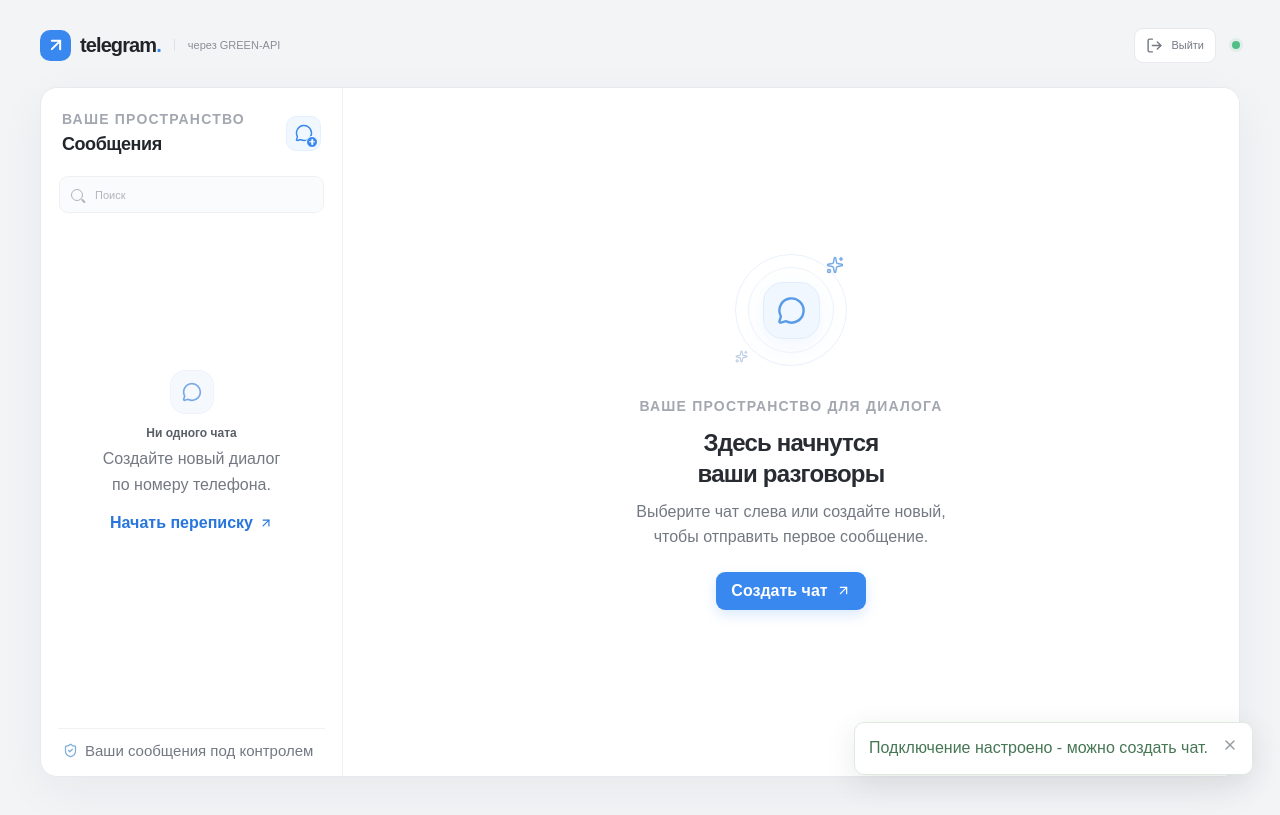
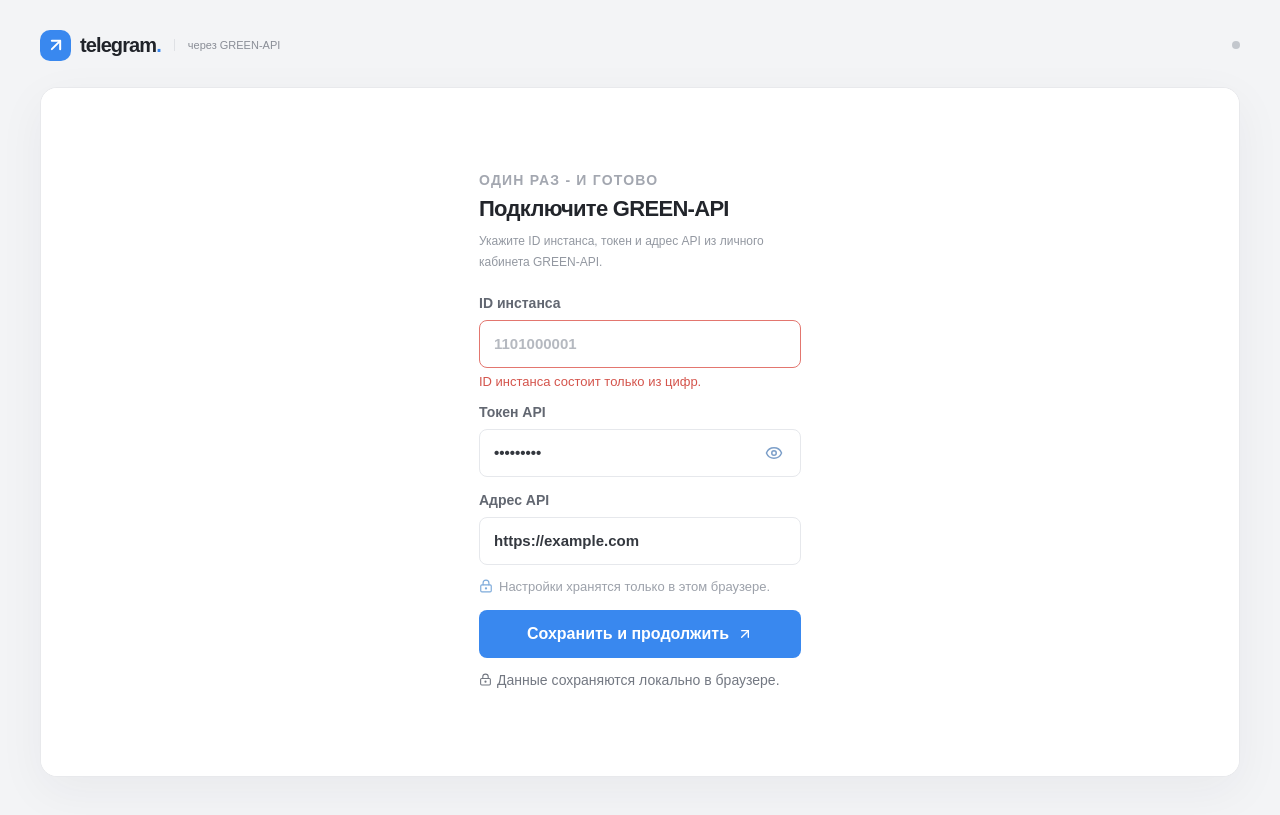
Before and after one commit to DmAlexandrovv/Messenger, a React (Vite) app: page / in a window 1280 px wide. Both pictures are taken after typing "Sample", "Sample123", "https://example.com" into the empty fields and a click on the button "Сохранить и продолжить". Built offline with nearby package versions, Linux system fonts and the light colour scheme.

Commit message:
feat: добавил валидацию подключения GREEN-API через getStateInstance и ввод только цифр в полях номера телефона и ID инстанса

```diff
--- a/src/components/ConversationPanel.tsx
+++ b/src/components/ConversationPanel.tsx
@@ -17,6 +17,7 @@
 import type { ConversationScreen } from "../types/ui";
 import { SettingsForm } from "./SettingsForm";
 import { ConversationSettings } from "./ConversationSettings";
+import { onlyDigits } from "../services/credentials";
 
 interface ConversationPanelProps {
   screen: ConversationScreen;
@@ -42,6 +43,8 @@
   onCreateNewChat: () => void;
   onCancelNewChat: () => void;
 }
+
+const PHONE_MAX_DIGITS = 15;
 
 export function ConversationPanel(props: ConversationPanelProps) {
   const formRef = useRef<HTMLFormElement>(null);
@@ -109,11 +112,14 @@
             <span>+</span>
             <input
               autoFocus
-              inputMode="tel"
+              inputMode="numeric"
               type="tel"
+              autoComplete="tel"
+              pattern="[0-9]*"
+              maxLength={PHONE_MAX_DIGITS}
               value={phone}
-              onChange={(event) => onPhoneChange(event.target.value)}
-              placeholder="+7 900 123-45-67"
+              onChange={(event) => onPhoneChange(onlyDigits(event.target.value, PHONE_MAX_DIGITS))}
+              placeholder="7 900 123 45 67"
               required
             />
           </div>
@@ -178,14 +184,6 @@
           </div>
         </div>
         <div className="header-actions">
-          <button
-            type="button"
-            className="icon-button"
-            aria-label="Информация о чате"
-            onClick={() => onNotice(activePhone + " · Telegram")}
-          >
-            <MoreHorizontal size={20} />
-          </button>
           <button
             type="button"
             className="icon-button close-chat-button"
--- a/src/components/SettingsForm.tsx
+++ b/src/components/SettingsForm.tsx
@@ -1,8 +1,9 @@
-import { useState, type FormEvent } from "react";
+import { useEffect, useRef, useState, type FormEvent } from "react";
 import { ArrowUpRight, Eye, EyeOff, LockKeyhole } from "lucide-react";
-import type { GreenApiCredentials } from "../types/greenApi";
+import type { GreenApiCredentials, InstanceState } from "../types/greenApi";
 import {
   Field,
+  FieldError,
   Input,
   InputWithAction,
   PrimaryButton,
@@ -10,6 +11,27 @@
   SettingsFormRoot,
   FieldAction,
 } from "../styles/SettingsStyles";
+import {
+  ID_INSTANCE_MAX_DIGITS,
+  normalizeCredentials,
+  onlyDigits,
+  validateCredentials,
+  type CredentialsErrors,
+} from "../services/credentials";
+import { getInstanceState } from "../services/greenApi";
+
+const STATE_ERRORS: Record<Exclude<InstanceState, "authorized">, string> = {
+  notAuthorized: "Инстанс найден, но не авторизован. Войдите в Telegram-аккаунт в кабинете GREEN-API.",
+  blocked: "Инстанс заблокирован. Обратитесь в поддержку GREEN-API.",
+  sleepMode: "Телефон инстанса не в сети. Подключите его и попробуйте снова.",
+  starting: "Инстанс ещё запускается. Повторите попытку через минуту.",
+  suspended: "Работа инстанса приостановлена - проверьте лимиты тарифа GREEN-API.",
+  yellowCard: "Работа инстанса приостановлена - проверьте лимиты тарифа GREEN-API.",
+};
+
+function errorMessage(error: unknown): string {
+  return error instanceof Error ? error.message : "Не удалось проверить инстанс. Попробуйте ещё раз.";
+}
 
 interface SettingsFormProps {
   initialCredentials: GreenApiCredentials | null;
@@ -21,28 +43,77 @@
   const [apiTokenInstance, setApiTokenInstance] = useState(initialCredentials?.apiTokenInstance ?? "");
   const [apiUrl, setApiUrl] = useState(initialCredentials?.apiUrl ?? "");
   const [showToken, setShowToken] = useState(false);
+  const [errors, setErrors] = useState<CredentialsErrors>({});
+  const [formError, setFormError] = useState("");
+  const [checking, setChecking] = useState(false);
+  const abortRef = useRef<AbortController | null>(null);
 
-  function handleSubmit(event: FormEvent<HTMLFormElement>) {
+  useEffect(() => () => abortRef.current?.abort(), []);
+
+  function resetErrors() {
+    setErrors({});
+    setFormError("");
+  }
+
+  async function handleSubmit(event: FormEvent<HTMLFormElement>) {
     event.preventDefault();
-    onSave({
-      idInstance: idInstance.trim(),
-      apiTokenInstance: apiTokenInstance.trim(),
-      apiUrl: apiUrl.trim().replace(/\/+$/, ""),
-    });
+    if (checking) return;
+
+    const credentials = normalizeCredentials({ idInstance, apiTokenInstance, apiUrl });
+    setIdInstance(credentials.idInstance);
+    setApiTokenInstance(credentials.apiTokenInstance);
+    setApiUrl(credentials.apiUrl);
+
+    const fieldErrors = validateCredentials(credentials);
+    if (Object.keys(fieldErrors).length > 0) {
+      setErrors(fieldErrors);
+      setFormError("");
+      return;
+    }
+
+    resetErrors();
+    setChecking(true);
+    abortRef.current?.abort();
+    const controller = new AbortController();
+    abortRef.current = controller;
+
+    try {
+      const state = await getInstanceState(credentials, controller.signal);
+      if (state !== "authorized") {
+        setFormError(STATE_ERRORS[state] ?? "Инстанс недоступен: состояние " + state + ".");
+        return;
+      }
+      onSave(credentials);
+    } catch (error) {
+      if (error instanceof DOMException && error.name === "AbortError") return;
+      setFormError(errorMessage(error));
+    } finally {
+      if (abortRef.current === controller) {
+        abortRef.current = null;
+        setChecking(false);
+      }
+    }
   }
 
   return (
-    <SettingsFormRoot onSubmit={handleSubmit}>
+    <SettingsFormRoot onSubmit={handleSubmit} noValidate>
       <Field>
         ID инстанса
         <Input
           autoComplete="username"
           inputMode="numeric"
+          pattern="[0-9]*"
+          maxLength={ID_INSTANCE_MAX_DIGITS}
+          aria-invalid={Boolean(errors.idInstance)}
           value={idInstance}
-          onChange={(event) => setIdInstance(event.target.value)}
+          onChange={(event) => {
+            setIdInstance(onlyDigits(event.target.value, ID_INSTANCE_MAX_DIGITS));
+            resetErrors();
+          }}
           placeholder="1101000001"
           required
         />
+        {errors.idInstance && <FieldError>{errors.idInstance}</FieldError>}
       </Field>
       <Field>
         Токен API
@@ -51,7 +122,10 @@
             autoComplete="current-password"
             type={showToken ? "text" : "password"}
             value={apiTokenInstance}
-            onChange={(event) => setApiTokenInstance(event.target.value)}
+            onChange={(event) => {
+              setApiTokenInstance(event.target.value.trim());
+              resetErrors();
+            }}
             placeholder="8asd8asd7321ek..."
             required
           />
@@ -69,17 +143,32 @@
         Адрес API
         <Input
           type="url"
+          inputMode="url"
+          aria-invalid={Boolean(errors.apiUrl)}
           value={apiUrl}
-          onChange={(event) => setApiUrl(event.target.value)}
+          onChange={(event) => {
+            setApiUrl(event.target.value);
+            resetErrors();
+          }}
           placeholder="https://api.green-api.com"
           required
         />
+        {errors.apiUrl && <FieldError>{errors.apiUrl}</FieldError>}
       </Field>
+      {formError && <FieldError role="alert">{formError}</FieldError>}
       <PrivacyNote>
         <LockKeyhole size={14} /> Настройки хранятся только в этом браузере.
       </PrivacyNote>
-      <PrimaryButton type="submit">
-        Сохранить и продолжить <ArrowUpRight size={16} />
+      <PrimaryButton type="submit" disabled={checking}>
+        {checking ? (
+          <>
+            <span className="spinner" /> Проверяем инстанс…
+          </>
+        ) : (
+          <>
+            Сохранить и продолжить <ArrowUpRight size={16} />
+          </>
+        )}
       </PrimaryButton>
     </SettingsFormRoot>
   );
--- a/src/hooks/useChatController.ts
+++ b/src/hooks/useChatController.ts
@@ -122,7 +122,7 @@
     if (!credentials || connecting) return;
     const normalizedPhone = phoneInput.replace(/\D/g, "");
     if (normalizedPhone.length < 7 || normalizedPhone.length > 15) {
-      setError("Введите номер в международном формате, например +7 900 123-45-67.");
+      setError("Введите номер в международном формате цифрами, например 79001234567.");
       return;
     }
     setConnecting(true);
--- /dev/null
+++ b/src/services/credentials.ts
@@ -0,0 +1,44 @@
+import type { GreenApiCredentials } from "../types/greenApi";
+
+export const ID_INSTANCE_MAX_DIGITS = 20;
+
+export type ValidatedField = "idInstance" | "apiUrl";
+export type CredentialsErrors = Partial<Record<ValidatedField, string>>;
+
+export function onlyDigits(value: string, maxLength: number): string {
+  return value.replace(/\D/g, "").slice(0, maxLength);
+}
+
+export function normalizeApiUrl(value: string): string {
+  const trimmed = value.trim().replace(/\/+$/, "");
+  if (!trimmed || /^[a-z][a-z\d+.-]*:\/\//i.test(trimmed)) return trimmed;
+  return "https://" + trimmed;
+}
+
+export function normalizeCredentials(values: GreenApiCredentials): GreenApiCredentials {
+  return {
+    idInstance: values.idInstance.trim(),
+    apiTokenInstance: values.apiTokenInstance.trim(),
+    apiUrl: normalizeApiUrl(values.apiUrl),
+  };
+}
+
+export function validateCredentials(values: GreenApiCredentials): CredentialsErrors {
+  const errors: CredentialsErrors = {};
+
+  if (!/^\d+$/.test(values.idInstance)) {
+    errors.idInstance = "ID инстанса состоит только из цифр.";
+  }
+
+  let url: URL | null = null;
+  try {
+    url = new URL(values.apiUrl);
+  } catch {
+    url = null;
+  }
+  if (!url || (url.protocol !== "https:" && url.protocol !== "http:") || !url.hostname.includes(".")) {
+    errors.apiUrl = "Адрес API должен быть ссылкой вида https://api.green-api.com";
+  }
+
+  return errors;
+}
--- a/src/services/greenApi.ts
+++ b/src/services/greenApi.ts
@@ -1,6 +1,15 @@
 import { endpoint } from "./endpoint";
-import type { GreenApiCredentials } from "../types/greenApi";
+import type { GreenApiCredentials, InstanceState } from "../types/greenApi";
 import type { IncomingTextNotification } from "../types/notification";
+
+function statusMessage(status: number): string {
+  if (status === 401) return "Неверный токен или ID инстанса.";
+  if (status === 403) return "Неверный ID инстанса (idInstance) или адрес API.";
+  if (status === 429) return "Слишком много запросов к GREEN-API. Повторите чуть позже.";
+  if (status === 466) return "Превышены лимиты тарифа инстанса GREEN-API.";
+  if (status >= 500) return "GREEN-API временно недоступен. Повторите попытку позже.";
+  return "GREEN-API вернул ошибку " + status + ".";
+}
 
 async function request<T>(url: string, init?: RequestInit): Promise<T> {
   let response: Response;
@@ -15,10 +24,16 @@
   if (!response.ok) {
     const apiError = payload as { message?: string; error?: string; reason?: string; details?: string } | null;
     const detail = apiError?.message ?? apiError?.error ?? apiError?.reason ?? apiError?.details;
-    throw new Error(detail ? "GREEN-API: " + detail : "GREEN-API вернул ошибку " + response.status + ".");
+    throw new Error(detail ? "GREEN-API: " + detail : statusMessage(response.status));
   }
 
   return payload as T;
+}
+
+export async function getInstanceState(credentials: GreenApiCredentials, signal?: AbortSignal): Promise<InstanceState> {
+  const result = await request<{ stateInstance?: string }>(endpoint(credentials, "getStateInstance"), { signal });
+  if (!result?.stateInstance) throw new Error("GREEN-API не вернул состояние инстанса.");
+  return result.stateInstance as InstanceState;
 }
 
 export async function findTelegramChat(
--- a/src/styles/SettingsStyles.ts
+++ b/src/styles/SettingsStyles.ts
@@ -32,6 +32,21 @@
     box-shadow: 0 0 0 3px #3988ef14;
     border-color: #90bdf3;
   }
+
+  &[aria-invalid="true"] {
+    border-color: #e3766f;
+  }
+
+  &[aria-invalid="true"]:focus {
+    box-shadow: 0 0 0 3px #e3766f1f;
+  }
+`;
+
+export const FieldError = styled.span`
+  margin: -3px 0 0;
+  color: #d4544c;
+  font-size: 13px;
+  font-weight: 500;
 `;
 
 export const InputWithAction = styled.div`
--- a/src/types/greenApi.ts
+++ b/src/types/greenApi.ts
@@ -3,3 +3,6 @@
   apiTokenInstance: string;
   apiUrl: string;
 }
+
+export type InstanceState =
+  "authorized" | "notAuthorized" | "blocked" | "sleepMode" | "starting" | "suspended" | "yellowCard";
```
Also changed, not shown: 1 other file (tests, documents, lock files or other folders).
